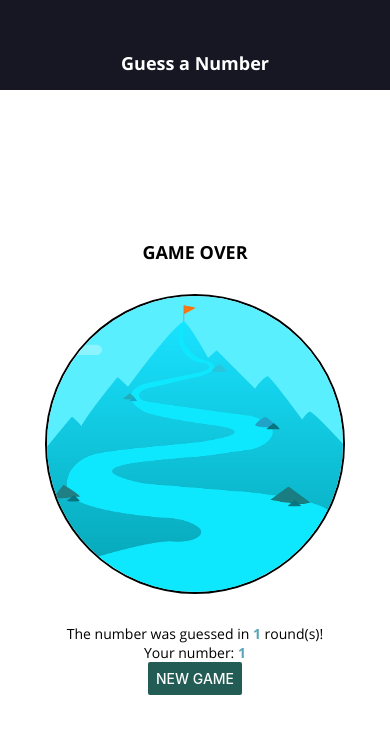
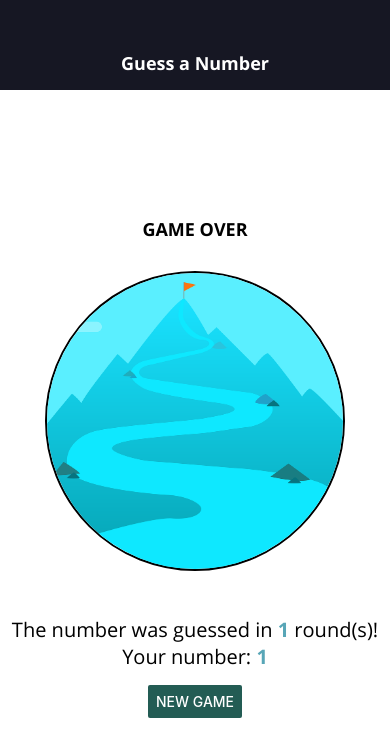
Before and after one commit to sapinspys/React-Native-Practice, a React Native app in the folder guess-a-number-app/: screen / in a window 390 px wide. Shown: the top 756 px of the page. Built offline with nearby package versions, Linux system fonts and the light colour scheme.

Commit message:
More endgame styling

```diff
--- a/guess-a-number-app/screens/GameOverScreen.js
+++ b/guess-a-number-app/screens/GameOverScreen.js
@@ -18,14 +18,16 @@ const GameOverScreen = (props) => {
           // resizeMode={"contain"} // "COVER" BY DEFAULT
         />
       </View>
-      {/* Text components WILL inherit styling */}
-      <BodyText>
-        The number was guessed in{" "}
-        <Text style={styles.highlight}>{props.rounds}</Text> round(s)!
-      </BodyText>
-      <BodyText>
-        Your number: <Text style={styles.highlight}>{props.userChoice}</Text>
-      </BodyText>
+      {/* Text>Text components WILL inherit styling */}
+      <View style={styles.resultContainer}>
+        <BodyText style={styles.resultText}>
+          The number was guessed in{" "}
+          <Text style={styles.highlight}>{props.rounds}</Text> round(s)!
+        </BodyText>
+        <BodyText style={styles.resultText}>
+          Your number: <Text style={styles.highlight}>{props.userChoice}</Text>
+        </BodyText>
+      </View>
       <Button
         title="NEW GAME"
         onPress={props.onRestartGame}
@@ -55,9 +57,16 @@ const styles = StyleSheet.create({
     width: "100%",
     height: "100%",
   },
+  resultContainer: {
+    marginVertical: 15,
+  },
+  resultText: {
+    textAlign: "center",
+    fontSize: 20,
+  },
   highlight: {
     color: Colors.tertiary,
-    fontFamily: "open-sans-bold"
+    fontFamily: "open-sans-bold",
   },
 });
 
```
